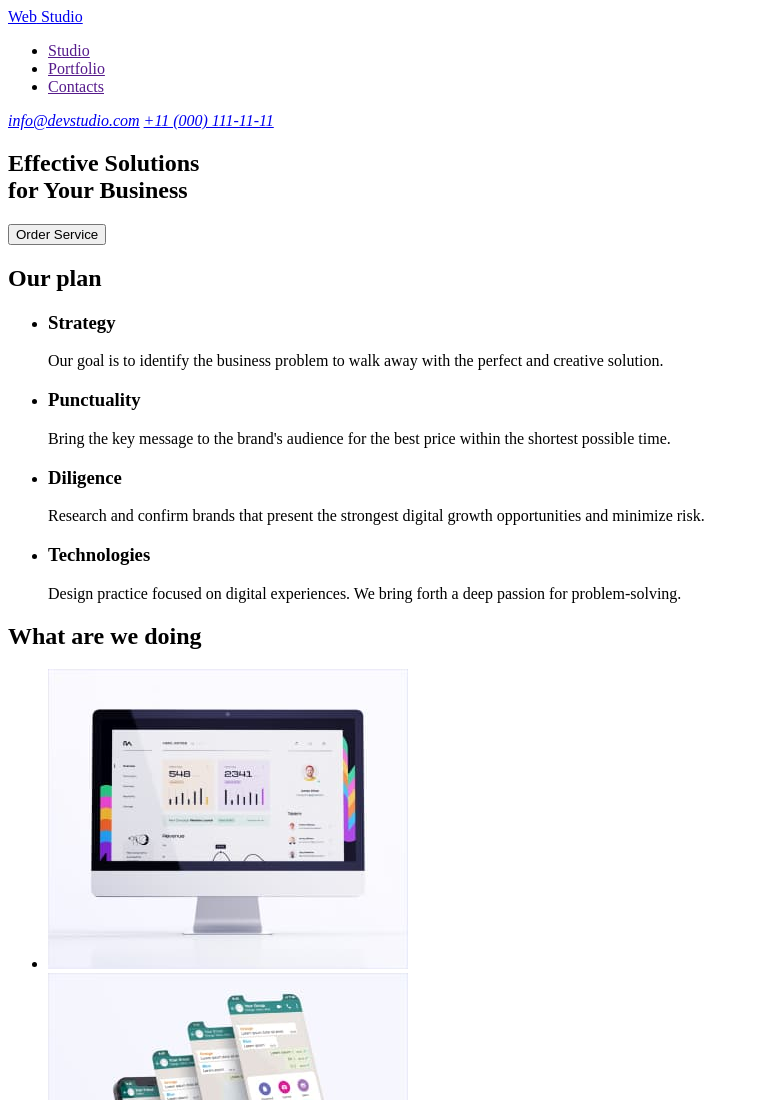
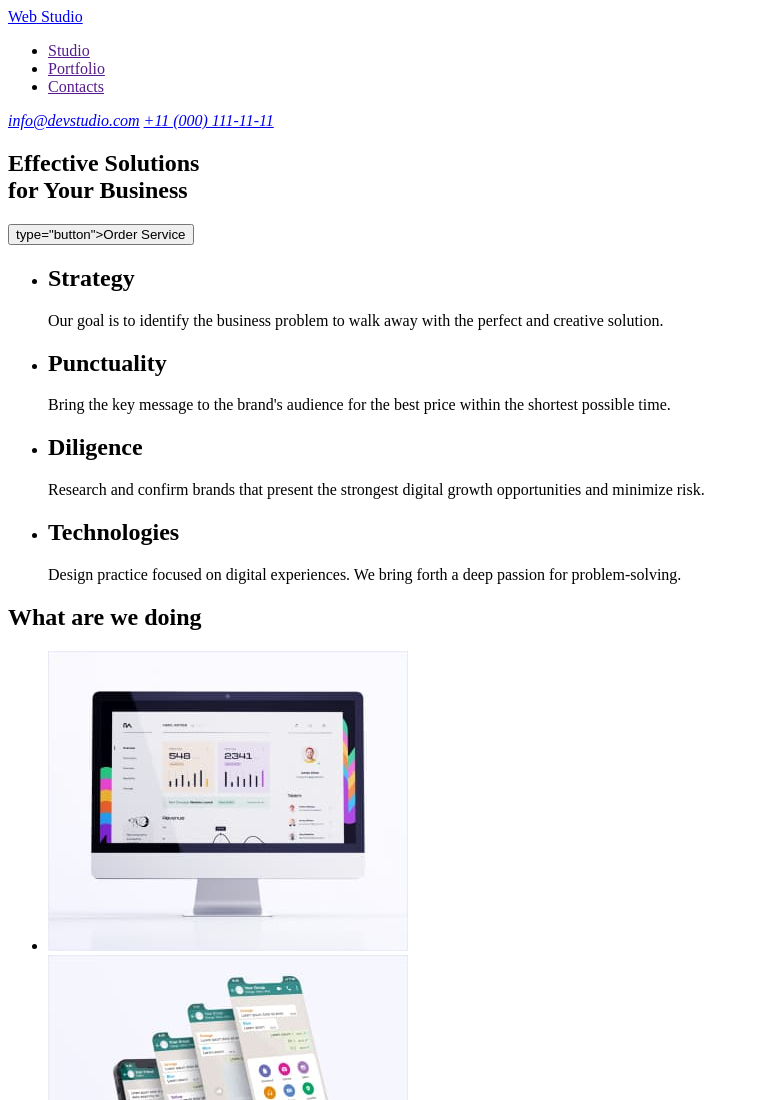
Before and after one commit to groats23/goit-homework-01, a plain HTML site: page index.html in a window 1280 px wide. Shown: the top 1100 px of the page, without its empty margins (0-759 px from the left). Drawn offline with Linux system fonts and the light colour scheme.

Commit message:
Update index.html

```diff
--- a/index.html
+++ b/index.html
@@ -7,7 +7,7 @@
     <title>Studio</title>
   </head>
   <body>
-    <!-- website header -->
+    <!--website header-->
     <header>
       <nav>
         <a href="./index.html"> <span>Web</span> Studio</a>
@@ -18,10 +18,9 @@
           <li><a href="">Contacts</a></li>
         </ul>
 
+        <!--Link to email address and phone number-->
         <address>
-          <!--⚠️ Link to email address-->
           <a href="mailto:info@devstudio.com">info@devstudio.com</a>
-          <!--⚠️ Link to phone number-->
           <a href="tel:+110001111111">+11 (000) 111-11-11</a>
         </address>
       </nav>
@@ -36,37 +35,35 @@
           for Your Business
         </h1>
 
-        <button>Order Service</button>
+        <button>type="button">Order Service</button>
       </section>
 
       <!--Description-->
       <section>
-        <h2>Our plan</h2>
-
         <ul>
           <li>
-            <h3>Strategy</h3>
+            <h2>Strategy</h2>
             <p>
               Our goal is to identify the business problem to walk away with the
               perfect and creative solution.
             </p>
           </li>
           <li>
-            <h3>Punctuality</h3>
+            <h2>Punctuality</h2>
             <p>
               Bring the key message to the brand's audience for the best price
               within the shortest possible time.
             </p>
           </li>
           <li>
-            <h3>Diligence</h3>
+            <h2>Diligence</h2>
             <p>
               Research and confirm brands that present the strongest digital
               growth opportunities and minimize risk.
             </p>
           </li>
           <li>
-            <h3>Technologies</h3>
+            <h2>Technologies</h2>
             <p>
               Design practice focused on digital experiences. We bring forth a
               deep passion for problem-solving.
```
